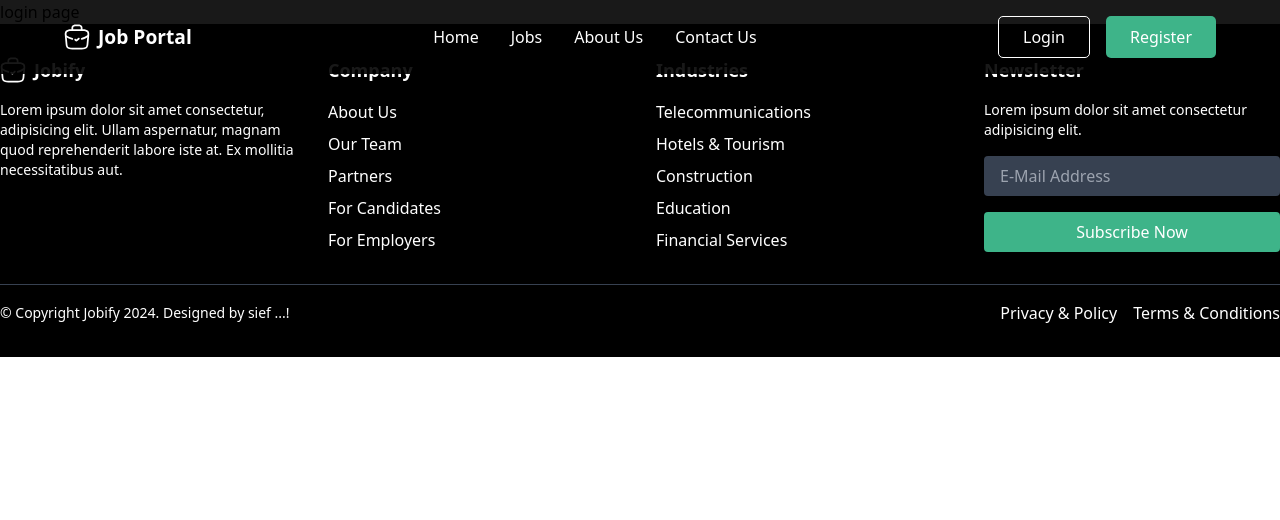
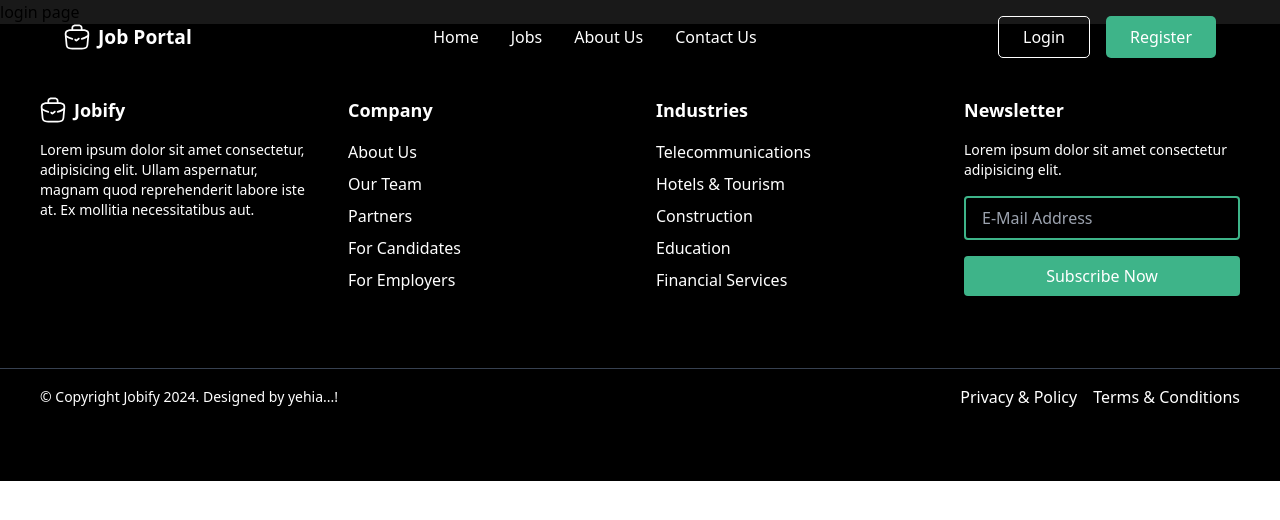
Before and after one commit to a7med-ye7ia/Jobify, a React (Vite) app: page /Sign-in in a window 1280 px wide. Shown: the top 520 px of the page. Built offline with nearby package versions, Linux system fonts and the light colour scheme.

Commit message:
designed footer

```diff
--- a/src/Client/Components/Footer.jsx
+++ b/src/Client/Components/Footer.jsx
@@ -1,9 +1,9 @@
 const Footer = () => {
     return (
         <footer className="bg-black text-white py-8">
-            <div className="container mx-auto grid grid-cols-1 md:grid-cols-4 gap-8">
+            <div className="container mx-auto grid grid-cols-1 md:grid-cols-4 gap-8 p-10">
                 <div className="space-y-4">
-                    <div className="flex items-center gap-2">
+                    <div className="flex items-center gap-2 cursor-pointer hover:text-[#3EB489]">
                         <svg width="26" height="26" viewBox="0 0 26 26" fill="none" xmlns="http://www.w3.org/2000/svg">
                             <path d="M12.3472 17.468C11.9739 17.468 11.6006 17.328 11.3206 17.048L10.5623 16.2897C10.2239 15.9513 10.2239 15.3913 10.5623 15.053C10.9006 14.7147 11.4606 14.7147 11.7989 15.053L12.3589 15.613L14.2372 13.8863C14.5872 13.5597 15.1472 13.583 15.4739 13.933C15.8006 14.283 15.7772 14.843 15.4272 15.1697L13.3506 17.083C13.0589 17.3397 12.7089 17.468 12.3472 17.468Z" fill="white" />
                             <path d="M17.6672 25.5417H8.33392C2.94392 25.5417 1.94059 23.0334 1.68392 20.5951L0.808924 11.2501C0.680591 10.0251 0.645591 8.21672 1.85892 6.86339C2.90892 5.69672 4.64726 5.13672 7.16726 5.13672H18.8339C21.3656 5.13672 23.1039 5.70838 24.1422 6.86339C25.3556 8.21672 25.3206 10.0251 25.1922 11.2617L24.3172 20.5834C24.0606 23.0334 23.0572 25.5417 17.6672 25.5417ZM7.16726 6.87505C5.19559 6.87505 3.84226 7.26005 3.15392 8.03005C2.58226 8.66005 2.39559 9.62839 2.54726 11.0751L3.42226 20.4201C3.62059 22.2634 4.12226 23.7917 8.33392 23.7917H17.6672C21.8672 23.7917 22.3806 22.2634 22.5789 20.4084L23.4539 11.0867C23.6056 9.62839 23.4189 8.66005 22.8472 8.03005C22.1589 7.26005 20.8056 6.87505 18.8339 6.87505H7.16726Z" fill="white" />
@@ -22,24 +22,24 @@ const Footer = () => {
                 <div>
                     <h3 className="text-lg font-semibold mb-4">Company</h3>
                     <ul className="space-y-2">
-                        <li><a href="#" className="hover:text-gray-400">About Us</a></li>
-                        <li><a href="#" className="hover:text-gray-400">Our Team</a></li>
-                        <li><a href="#" className="hover:text-gray-400">Partners</a></li>
-                        <li><a href="#" className="hover:text-gray-400">For Candidates</a></li>
-                        <li><a href="#" className="hover:text-gray-400">For Employers</a></li>
+                        <li><a href="#" className="hover:text-[#3EB489]">About Us</a></li>
+                        <li><a href="#" className="hover:text-[#3EB489]">Our Team</a></li>
+                        <li><a href="#" className="hover:text-[#3EB489]">Partners</a></li>
+                        <li><a href="#" className="hover:text-[#3EB489]">For Candidates</a></li>
+                        <li><a href="#" className="hover:text-[#3EB489]">For Employers</a></li>
                     </ul>
                 </div>
                 <div>
                     <h3 className="text-lg font-semibold mb-4">Industries</h3>
                     <ul className="space-y-2">
-                        <li><a href="#" className="hover:text-gray-400">Telecommunications</a></li>
-                        <li><a href="#" className="hover:text-gray-400">Hotels & Tourism</a></li>
-                        <li><a href="#" className="hover:text-gray-400">Construction</a></li>
-                        <li><a href="#" className="hover:text-gray-400">Education</a></li>
-                        <li><a href="#" className="hover:text-gray-400">Financial Services</a></li>
+                        <li><a href="#" className="hover:text-[#3EB489]">Telecommunications</a></li>
+                        <li><a href="#" className="hover:text-[#3EB489]">Hotels & Tourism</a></li>
+                        <li><a href="#" className="hover:text-[#3EB489]">Construction</a></li>
+                        <li><a href="#" className="hover:text-[#3EB489]">Education</a></li>
+                        <li><a href="#" className="hover:text-[#3EB489]">Financial Services</a></li>
                     </ul>
                 </div>
-                <div className="space-y-4">
+                <div className="space-y-4 cursor-pointer">
                     <h3 className="text-lg font-semibold">Newsletter</h3>
                     <p className="text-sm">
                         Lorem ipsum dolor sit amet consectetur adipisicing elit.
@@ -47,16 +47,16 @@ const Footer = () => {
                     <input
                         type="email"
                         placeholder="E-Mail Address"
-                        className="w-full px-4 py-2 rounded bg-gray-700 text-white placeholder-gray-400 focus:outline-none focus:ring-2 focus:ring-blue-500"
+                        className="cursor-pointer w-full px-4 py-2 rounded bg-black text-white placeholder-gray-400 border-2 border-[#3EB489]  focus:outline-none"
                     />
-                    <button className="w-full py-2 bg-[#3EB489] rounded hover:bg-[#368a71]">
+                    <button className="w-full py-2 bg-[#3EB489] rounded hover:bg-[#376a57]">
                         Subscribe Now
                     </button>
                 </div>
             </div>
-            <div className="mt-8 border-t border-gray-700 pt-4 text-center md:flex md:items-center md:justify-between">
-                <p className="text-sm">
-                    © Copyright Jobify 2024. Designed by sief ...!
+            <div className="mt-8 border-t p-10 border-gray-700 pt-4 text-center md:flex md:items-center md:justify-between">
+                <p className="text-sm cursor-pointer">
+                    © Copyright Jobify 2024. Designed by yehia...!
                 </p>
                 <div className="mt-4 md:mt-0 flex justify-center space-x-4">
                     <a href="#" className="hover:text-gray-400">Privacy & Policy</a>
```
